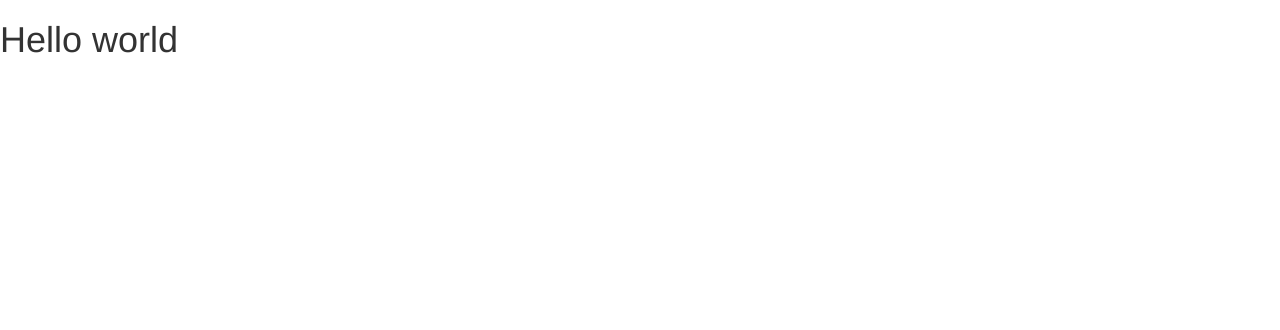
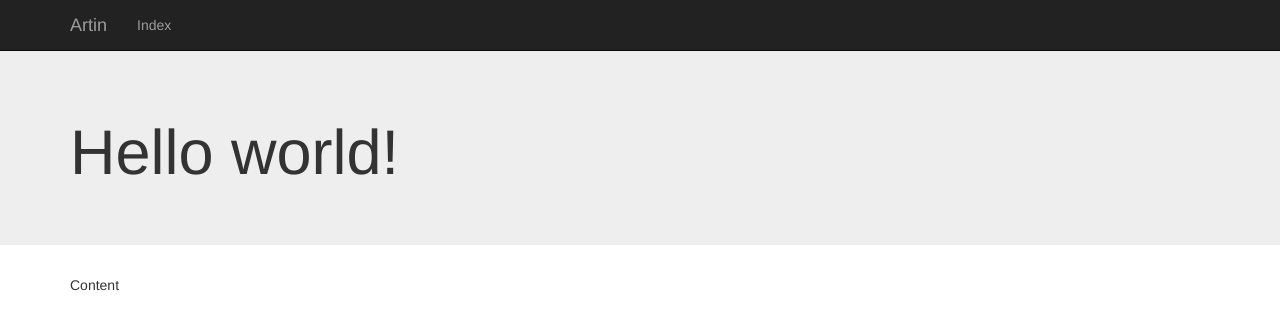
Before and after one commit to greeny/ArtinJavascriptAcademy, a website: page www/index.html in a window 1280 px wide. Drawn offline with nearby package versions, Linux system fonts and the light colour scheme.

Commit message:
Lesson 1: updated markup and gitignore

```diff
--- /dev/null
+++ b/www/assets/main.css
@@ -0,0 +1,3 @@
+body {
+	margin-top: 50px;
+}
--- a/www/index.html
+++ b/www/index.html
@@ -6,9 +6,32 @@
 
 	<link rel="stylesheet" href="bower_components/bootstrap/dist/css/bootstrap.css">
 	<link rel="stylesheet" href="bower_components/bootstrap/dist/css/bootstrap.min.css">
+	<link rel="stylesheet" href="assets/main.css">
 </head>
 <body>
-	<h1>Hello world</h1>
+
+	<nav class="navbar navbar-inverse navbar-fixed-top">
+		<div class="container">
+			<div class="navbar-header">
+				<a href="/" class="navbar-brand">Artin</a>
+			</div>
+			<ul class="nav navbar-nav">
+				<li>
+					<a href="index.html">Index</a>
+				</li>
+			</ul>
+		</div>
+	</nav>
+
+	<div class="jumbotron">
+		<div class="container">
+			<h1>Hello world!</h1>
+		</div>
+	</div>
+
+	<div class="container">
+		Content
+	</div>
 
 	<script src="bower_components/jquery/dist/jquery.min.js"></script>
 	<script src="bower_components/bootstrap/dist/js/bootstrap.min.js"></script>
```
Also changed, not shown: 1 other file.
